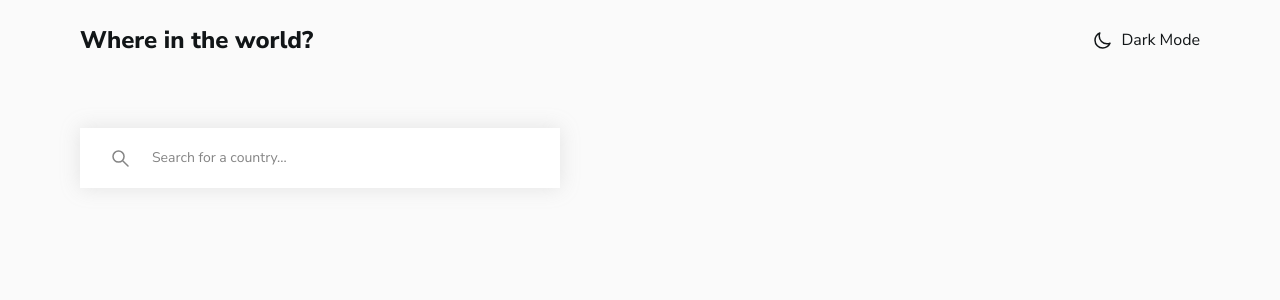
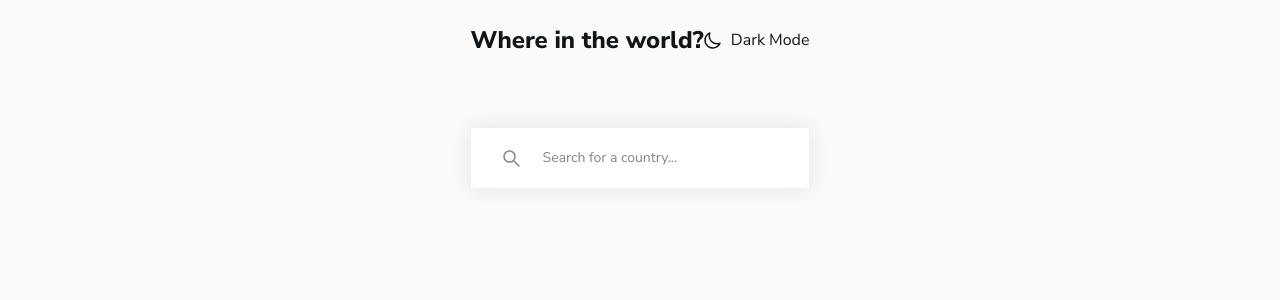
Before and after one commit to anindyoo/frontend-mentor_4-rest-countries-api-challenge-solution, a React (Create React App) app: page / in a window 1280 px wide. Shown: the top 300 px of the page. Built offline with nearby package versions, Linux system fonts and the light colour scheme.

Commit message:
feat: add body stylings & update global transition duration.

```diff
--- a/src/index.css
+++ b/src/index.css
@@ -4,9 +4,9 @@
 
 * {
   font-family: "Nunito Sans", sans-serif;
-  @apply transition-colors duration-100 ease-in
+  @apply transition-colors duration-75 ease-in-out
 }
 
 body {
-  @apply bg-veryLightGray dark:bg-veryDarkBlue_DarkModeBg
+  @apply flex justify-center bg-veryLightGray dark:bg-veryDarkBlue_DarkModeBg
 }
```
